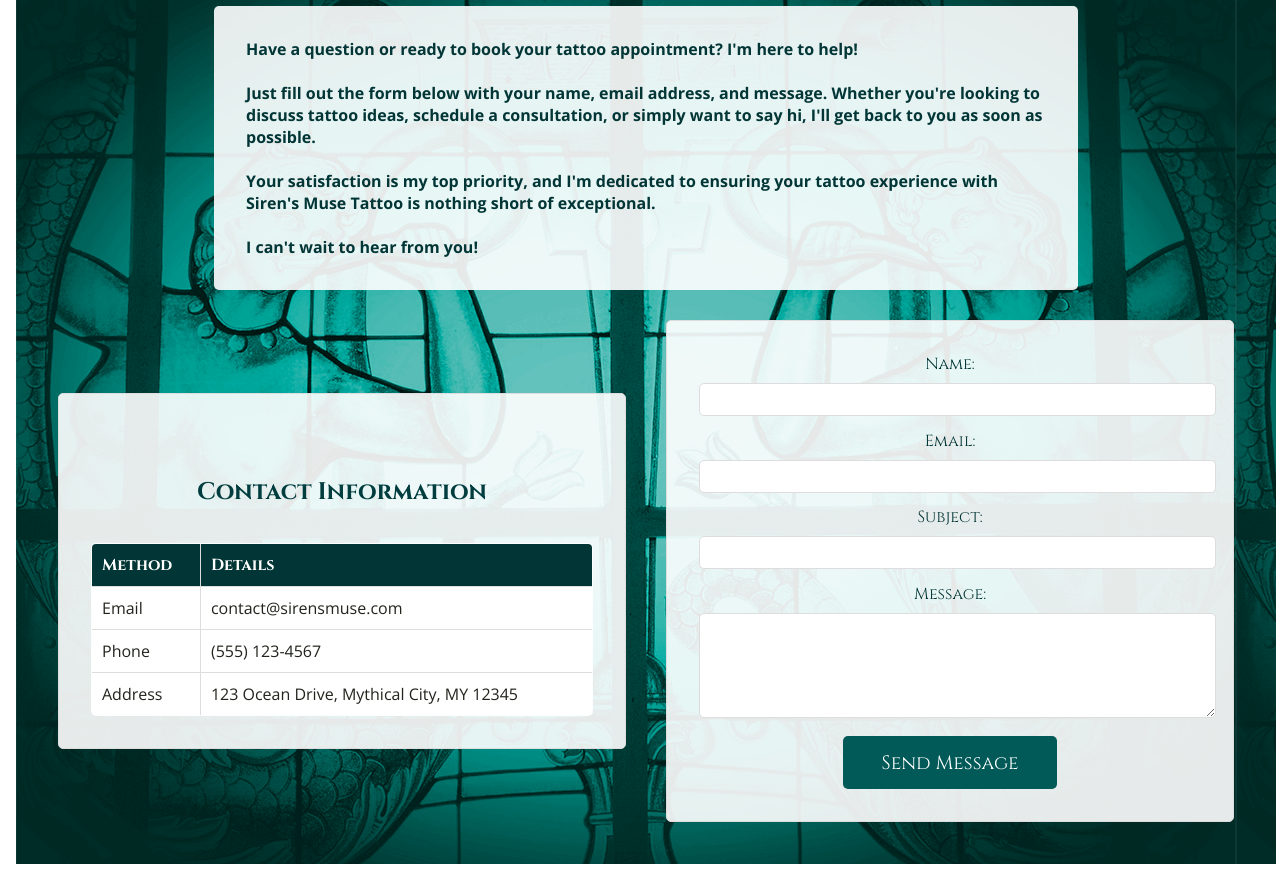
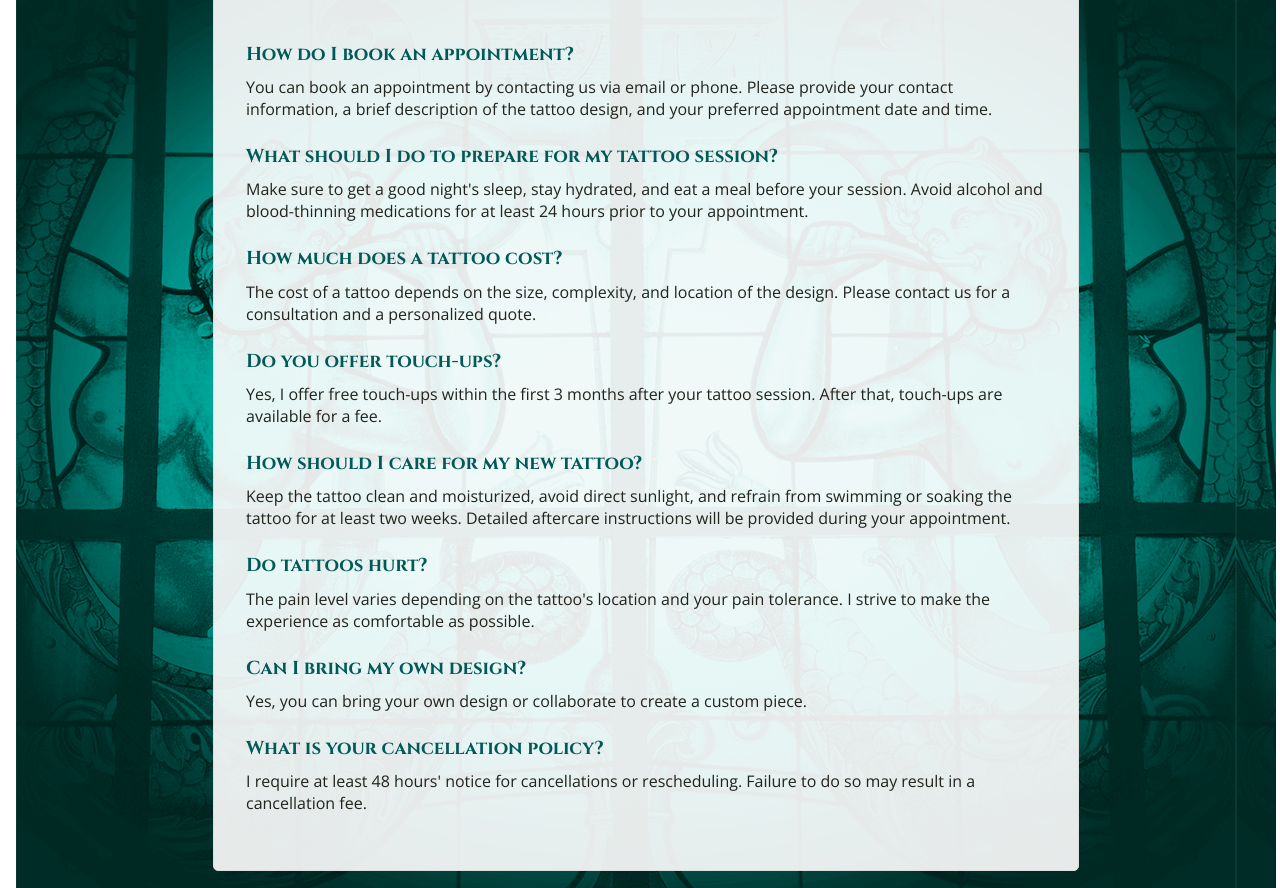
Before and after one commit to JRyannF/SirensMuseTattoo, a plain HTML site: page booking.html in a window 1280 px wide. Shown: the part 236-1124 px from the top of the page. Drawn offline with nearby package versions, Linux system fonts and the light colour scheme.

Commit message:
Update booking.html

```diff
--- a/booking.html
+++ b/booking.html
@@ -22,54 +22,42 @@
             </ul>
         </nav>
     </header>
-    <main class="content">
-        <h1 style="color:#0CABA8; text-decoration:underline;">Contact Us</h1>
-        <p class="centered-message"><strong>
-            Have a question or ready to book your tattoo appointment? I'm here to help!<br><br>
-            Just fill out the form below with your name, email address, and message. Whether you're looking to discuss tattoo ideas, schedule a consultation, or simply want to say hi, I'll get back to you as soon as possible.<br><br>
-            Your satisfaction is my top priority, and I'm dedicated to ensuring your tattoo experience with Siren's Muse Tattoo is nothing short of exceptional.<br><br>
-            I can't wait to hear from you!</strong>
-        </p>
-        <div class="contact-wrapper">
-            <section class="contact">
-                <h2>Contact Information</h2>
-                <table>
-                    <tr>
-                        <th>Method</th>
-                        <th>Details</th>
-                    </tr>
-                    <tr>
-                        <td>Email</td>
-                        <td>contact@sirensmuse.com</td>
-                    </tr>
-                    <tr>
-                        <td>Phone</td>
-                        <td>(555) 123-4567</td>
-                    </tr>
-                    <tr>
-                        <td>Address</td>
-                        <td>123 Ocean Drive, Mythical City, MY 12345</td>
-                    </tr>
-                </table>
-            </section>
-            <section class="form">
-                <form class="contact-form" action="welcome.php" method="post">
-                    <label for="name">Name:</label>
-                    <input type="text" id="name" name="name" required>
-
-                    <label for="email">Email:</label>
-                    <input type="email" id="email" name="email" required>
-
-                    <label for="subject">Subject:</label>
-                    <input type="text" id="subject" name="subject" required>
-
-                    <label for="message">Message:</label>
-                    <textarea id="message" name="message" rows="5" required></textarea>
-
-                    <button type="submit">Send Message</button>
-                </form>
-            </section>
-        </div>
+    <main class="faq">
+        <h1 class="faq-title" style="color:#0CABA8; text-decoration:underline;">Frequently Asked Questions</h1>
+        <section class="faq-section">
+            <div class="faq-item">
+                <h3>How do I book an appointment?</h3>
+                <p>You can book an appointment by contacting us via email or phone. Please provide your contact information, a brief description of the tattoo design, and your preferred appointment date and time.</p>
+            </div>
+            <div class="faq-item">
+                <h3>What should I do to prepare for my tattoo session?</h3>
+                <p>Make sure to get a good night's sleep, stay hydrated, and eat a meal before your session. Avoid alcohol and blood-thinning medications for at least 24 hours prior to your appointment.</p>
+            </div>
+            <div class="faq-item">
+                <h3>How much does a tattoo cost?</h3>
+                <p>The cost of a tattoo depends on the size, complexity, and location of the design. Please contact us for a consultation and a personalized quote.</p>
+            </div>
+            <div class="faq-item">
+                <h3>Do you offer touch-ups?</h3>
+                <p>Yes, I offer free touch-ups within the first 3 months after your tattoo session. After that, touch-ups are available for a fee.</p>
+            </div>
+            <div class="faq-item">
+                <h3>How should I care for my new tattoo?</h3>
+                <p>Keep the tattoo clean and moisturized, avoid direct sunlight, and refrain from swimming or soaking the tattoo for at least two weeks. Detailed aftercare instructions will be provided during your appointment.</p>
+            </div>
+            <div class="faq-item">
+                <h3>Do tattoos hurt?</h3>
+                <p>The pain level varies depending on the tattoo's location and your pain tolerance. I strive to make the experience as comfortable as possible.</p>
+            </div>
+            <div class="faq-item">
+                <h3>Can I bring my own design?</h3>
+                <p>Yes, you can bring your own design or collaborate to create a custom piece.</p>
+            </div>
+            <div class="faq-item">
+                <h3>What is your cancellation policy?</h3>
+                <p>I require at least 48 hours' notice for cancellations or rescheduling. Failure to do so may result in a cancellation fee.</p>
+            </div>
+        </section>
     </main>
     <footer>
         <img class="footer-logo" src="./Resources/images/footer_logo.png" href="index.html" alt="Siren's Muse Logo">
```
